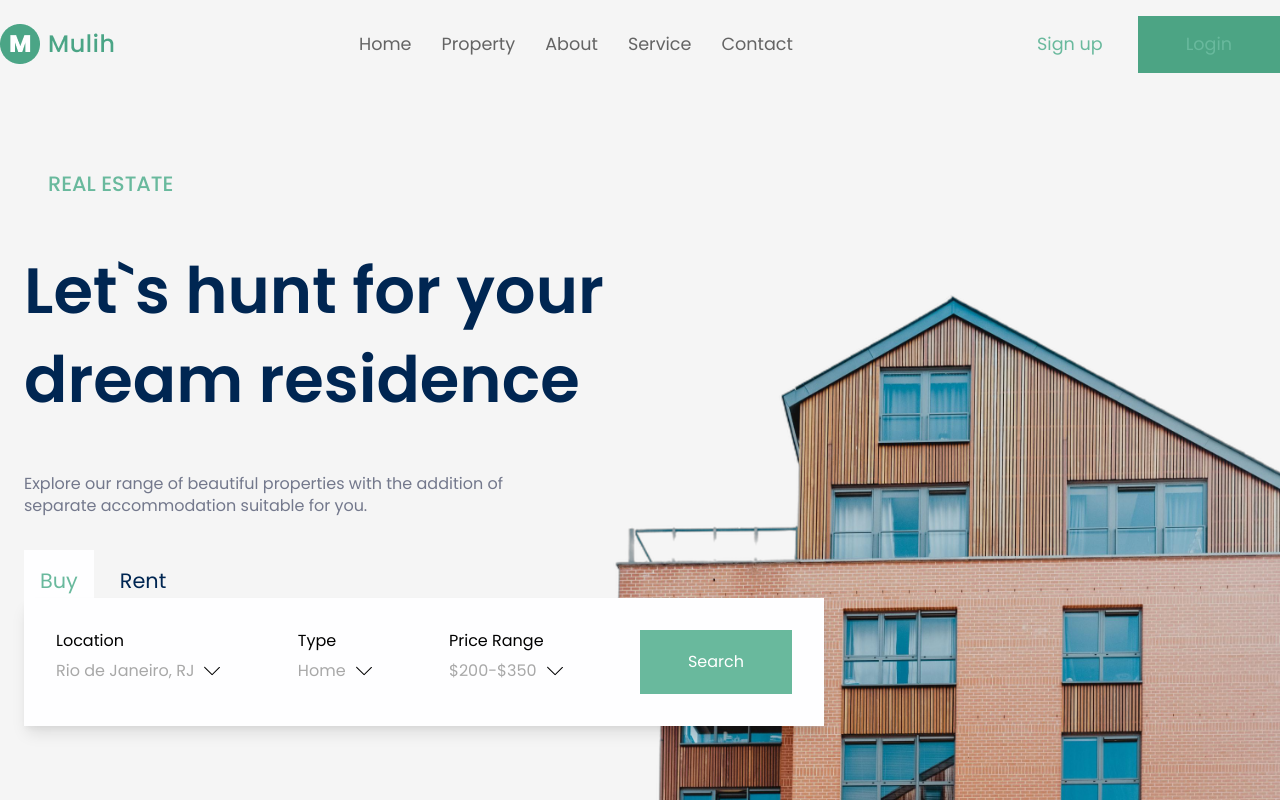
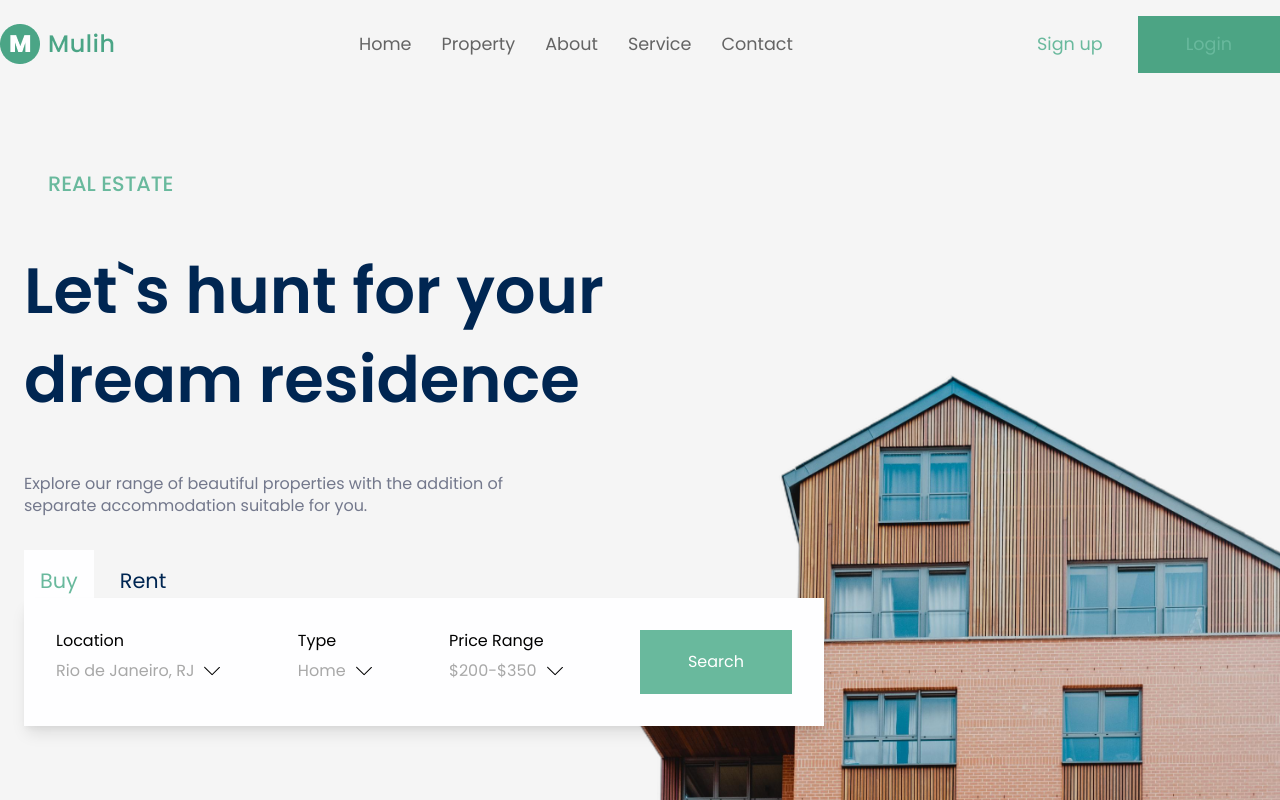
Before and after one commit to henriquepx/real_estate, a React (Vite) app: page / in a window 1280 px wide. Shown: the top 800 px of the page. Built offline with nearby package versions, Linux system fonts and the light colour scheme.

Commit message:
feat: responsible main and footer

```diff
--- a/src/pages/Footer.jsx
+++ b/src/pages/Footer.jsx
@@ -10,7 +10,7 @@ const FooterSize = styled.div`
     width: 100%;
     margin: 0 auto;
 
-    padding: 7rem 3rem;
+    padding: 7rem 2rem;
 
     display: grid;
     grid-template-columns: 2fr 1fr 1fr 1fr;
--- a/src/pages/Main.jsx
+++ b/src/pages/Main.jsx
@@ -15,13 +15,17 @@ const MainSize = styled.div`
 
     display: flex;
     flex-direction: column;
-    padding: 5rem 1.5rem;
+    padding: 5rem 1.5rem 0rem 1.5rem;
     h1 {
         color: var(--color-title);
         font-weight: 550;
         font-size: 4rem;
         max-width: 15ch;
         margin-top: 3rem;
+        @media (max-width: 600px) {
+            font-size: 2rem;
+            margin-top: 1.5rem;
+        }
     }
     p {
         color: var(--color-description);
@@ -29,22 +33,28 @@ const MainSize = styled.div`
         font-size: 1rem;
         max-width: 55ch;
         margin-top: 3rem;
+        @media (max-width: 600px) {
+            margin-top: 1.5rem;
+        }
     }
 
 `
 const TitlePage = styled.h2`
     color: var(--color-green);
-        font-weight: 450;
-        font-size: 1.3rem;
-        text-transform: uppercase;
-        margin-left: 1.5rem;
+    font-weight: 450;
+    font-size: 1.3rem;
+    text-transform: uppercase;
+    margin-left: 1.5rem;
 `
 const ImgCasaMain = styled.img`
     position: absolute;
     z-index: 0;
     right: 0;
-    bottom: 10%;
+    bottom: 0%;
     width: 53%;
+    @media (max-width: 1000px) {
+        width: 100%;
+    }
 `
 const DivTabsBuyRent = styled.div`
     position: relative;
@@ -77,7 +87,7 @@ const ContentContainer = styled.div`
   @media (max-width: 850px) {
     flex-direction: column;
     gap: 20px;
-    width: 30%;
+    width: 80%;
   }
 `;
 const DropDownMain = styled.div`
```
